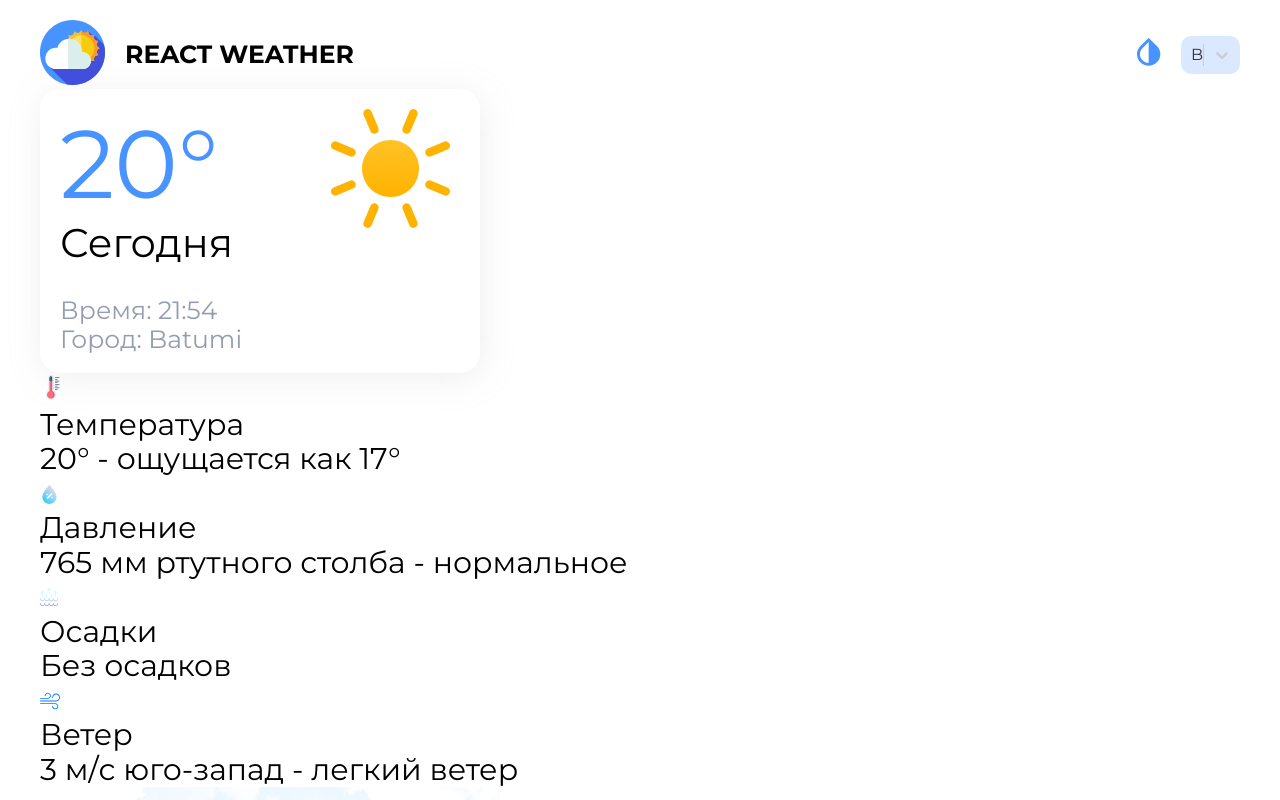
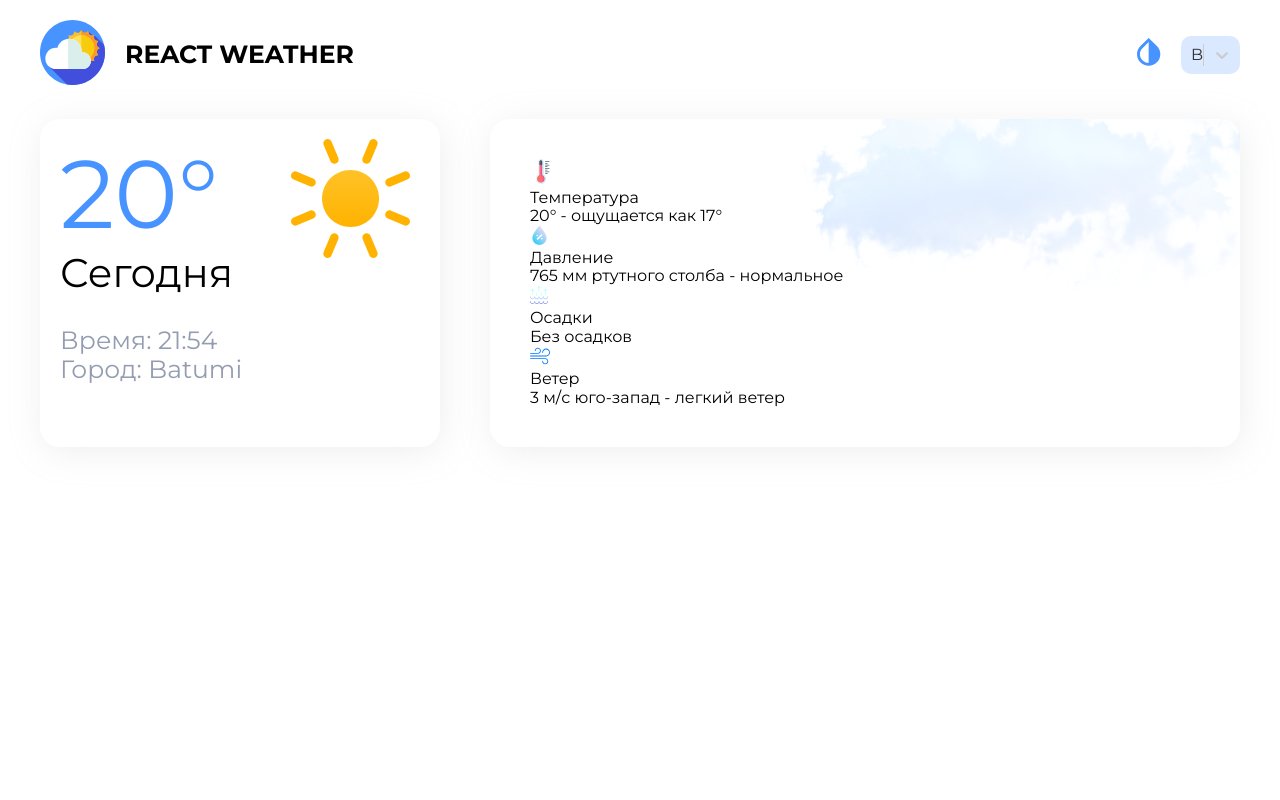
Before and after one commit to Aleksei-89ST/React-weather-main, a React (Create React App) app: page / in a window 1280 px wide. Shown: the top 800 px of the page. Built offline with nearby package versions, Linux system fonts and the light colour scheme.

Commit message:
finished the ThisDayInfo component

```diff
--- a/src/pages/Home/Components/ThisDayInfo/ThisDayInfo.module.scss
+++ b/src/pages/Home/Components/ThisDayInfo/ThisDayInfo.module.scss
@@ -0,0 +1,50 @@
+@import "../../../../styles/variables.scss";
+
+.this__day_info {
+    position: relative;
+    padding: 40px;
+    max-width: 750px;
+    width: 100%;
+    background: $lite-background;
+    box-shadow: $box-shadow;
+    border-radius: $border-radius;
+    background: $lite-background;
+}
+.item {
+    position: relative;
+    display: flex;
+    align-items: center;
+    margin-bottom: 25px;
+&:last-of-type {
+    margin-bottom: 0;
+}
+.indicator,
+.indicator__name {
+margin-right: 20px;
+}
+.indicator {
+    width: 38px;
+    height: 38px;
+    display: flex;
+    align-items: center;
+    justify-content: center;
+    background-color: #fff;
+    box-shadow:1px,4px,10px,-1px rgba(71,147,255,0.2);
+    border-radius: 50%;
+}
+.indicator__name,
+.indicator__value {
+    font-size: 14px;
+}
+.indicator__name {
+    color: $base-color;
+}
+.indicator__value {
+color: $lite-color
+}
+}
+.cloud__img {
+    position: absolute;
+    top: 0;
+    right: 0;
+}
--- a/src/pages/Home/Components/ThisDayInfo/ThisDayInfo.tsx
+++ b/src/pages/Home/Components/ThisDayInfo/ThisDayInfo.tsx
@@ -40,7 +40,7 @@ export const ThisDayInfo = (props: Props) => {
           <ThisDayItem key={item.icon_id} item={item} />
         ))}
       </div>
-      <img src={cloud} alt="облако" />
+      <img className={s.cloud__img} src={cloud} alt="облако" />
     </div>
   );
 };
--- a/src/pages/Home/Home.module.scss
+++ b/src/pages/Home/Home.module.scss
@@ -1,3 +1,7 @@
 .home {
-    font-size: 30px;
+
 }
+.wrapper {
+    display: flex;
+    justify-content: space-between;
+}
--- a/src/pages/Home/Home.tsx
+++ b/src/pages/Home/Home.tsx
@@ -8,8 +8,10 @@ type Props = {};
 export const Home = (props: Props) => {
   return (
     <div className={s.home}>
+      <div className={s.wrapper}>
       <ThisDay />
       <ThisDayInfo/>
+      </div>
     </div>
   );
 };
--- a/src/shared/Header/Header.module.scss
+++ b/src/shared/Header/Header.module.scss
@@ -3,6 +3,7 @@
     align-items: center;
     justify-content: space-between;
     width: 100%;
+    margin-bottom: 30px;
 }
 .wrapper {
     display: flex;
--- a/src/styles/index.scss
+++ b/src/styles/index.scss
@@ -1,5 +1,11 @@
 @import "~normalize.css";
 @import url("https://fonts.googleapis.com/css2?family=Montserrat:wght@300;400;500;600;700&display=swap");
+
+*,
+*:after,
+*:before {
+  box-sizing: border-box;
+}
 
 body {
   font-family: "Montserrat", sans-serif;
```
